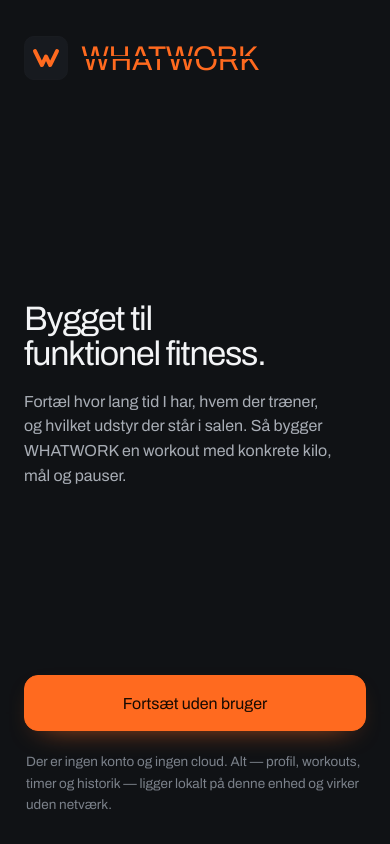
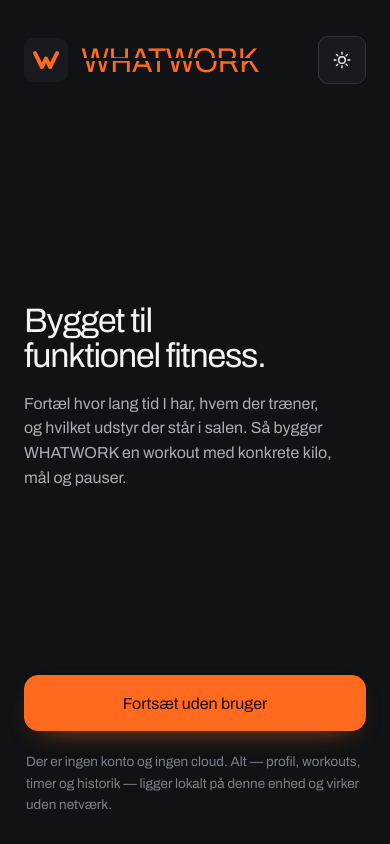
Before and after one commit to lassebrandtchr/WHATWORK, a React (Vite) app: page /#/velkommen in a window 390 px wide. Built offline with nearby package versions, Linux system fonts and the light colour scheme.

Commit message:
feat: hurtig Dark/Light Mode-skifter i headeren på alle sider
Ny ThemeToggle-komponent (sol/måne-ikon, ét klik skifter tema) tilføjet
i den faste mobilheader, desktop-headeren og velkomstskærmen — så
temaet kan skiftes fra stort set alle sider uden at gå ind i
Indstillinger.

```diff
--- a/src/App.tsx
+++ b/src/App.tsx
@@ -1,7 +1,7 @@
 import { useState } from 'react';
 import { BottomBar, DesktopHeader, Drawer, MobileNav } from './components/Navigation.js';
 import { Confetti } from './components/Confetti.js';
-import { EmptyState, Glyph } from './components/ui.js';
+import { EmptyState, Glyph, ThemeToggle } from './components/ui.js';
 import { Wordmark } from './components/Wordmark.js';
 import { WwMark } from './components/WwMark.js';
 import { freshGen, useWhatwork } from './state/useWhatwork.js';
@@ -41,7 +41,13 @@ export function App() {
   }
 
   if (ww.screen === 'welcome') {
-    return <Welcome onStart={ww.startOnboarding} />;
+    return (
+      <Welcome
+        onStart={ww.startOnboarding}
+        theme={ww.settings.theme}
+        onToggleTheme={() => ww.setTheme(ww.settings.theme === 'dark' ? 'light' : 'dark')}
+      />
+    );
   }
 
   if (ww.screen === 'onboard') {
@@ -111,6 +117,8 @@ export function App() {
           profileName={ww.profile.name || 'Gæst'}
           onGo={ww.go}
           onGenerate={ww.openGenerator}
+          theme={ww.settings.theme}
+          onToggleTheme={() => ww.setTheme(ww.settings.theme === 'dark' ? 'light' : 'dark')}
         />
       ) : (
         <div
@@ -133,9 +141,12 @@ export function App() {
             <WwMark size={28} />
             <Wordmark size={18} />
           </button>
-          <button type="button" className="ww-icon-btn" aria-label="Åbn menuen" aria-expanded={drawer} onClick={() => setDrawer(true)}>
-            <Glyph name="menu" />
-          </button>
+          <div style={{ display: 'flex', alignItems: 'center', gap: 8 }}>
+            <ThemeToggle theme={ww.settings.theme} onToggle={() => ww.setTheme(ww.settings.theme === 'dark' ? 'light' : 'dark')} />
+            <button type="button" className="ww-icon-btn" aria-label="Åbn menuen" aria-expanded={drawer} onClick={() => setDrawer(true)}>
+              <Glyph name="menu" />
+            </button>
+          </div>
         </div>
       )}
 
--- a/src/components/Navigation.tsx
+++ b/src/components/Navigation.tsx
@@ -1,6 +1,6 @@
 import { useEffect, useRef } from 'react';
 import { initialsOf } from '../lib/format.js';
-import { Glyph } from './ui.js';
+import { Glyph, ThemeToggle } from './ui.js';
 import { Wordmark } from './Wordmark.js';
 import { WwMark } from './WwMark.js';
 import type { Screen } from '../types.js';
@@ -55,12 +55,14 @@ export function MobileNav({ screen, onGo }: { screen: Screen; onGo: (s: Screen)
 }
 
 export function DesktopHeader({
-  screen, profileName, onGo, onGenerate,
+  screen, profileName, onGo, onGenerate, theme, onToggleTheme,
 }: {
   screen: Screen;
   profileName: string;
   onGo: (s: Screen) => void;
   onGenerate: () => void;
+  theme: 'dark' | 'light';
+  onToggleTheme: () => void;
 }) {
   const links: { id: Screen; label: string; action: () => void }[] = [
     { id: 'home', label: 'Hjem', action: () => onGo('home') },
@@ -116,6 +118,7 @@ export function DesktopHeader({
             </button>
           ))}
         </nav>
+        <ThemeToggle theme={theme} onToggle={onToggleTheme} />
         <button
           type="button"
           onClick={() => onGo('profile')}
--- a/src/components/ui.tsx
+++ b/src/components/ui.tsx
@@ -285,3 +285,17 @@ export function Glyph({ name, size = 20 }: { name: GlyphName; size?: number }) {
     </svg>
   );
 }
+
+/** Lille, hurtig skifter mellem Dark og Light Mode — vises i headeren på alle sider. */
+export function ThemeToggle({ theme, onToggle }: { theme: 'dark' | 'light'; onToggle: () => void }) {
+  return (
+    <button
+      type="button"
+      className="ww-icon-btn"
+      aria-label={theme === 'dark' ? 'Skift til Light Mode' : 'Skift til Dark Mode'}
+      onClick={onToggle}
+    >
+      <Glyph name={theme === 'dark' ? 'sun' : 'moon'} />
+    </button>
+  );
+}
--- a/src/screens/Welcome.tsx
+++ b/src/screens/Welcome.tsx
@@ -1,7 +1,14 @@
+import { ThemeToggle } from '../components/ui.js';
 import { Wordmark } from '../components/Wordmark.js';
 import { WwMark } from '../components/WwMark.js';
 
-export function Welcome({ onStart }: { onStart: () => void }) {
+export function Welcome({
+  onStart, theme, onToggleTheme,
+}: {
+  onStart: () => void;
+  theme: 'dark' | 'light';
+  onToggleTheme: () => void;
+}) {
   return (
     <div
       style={{
@@ -10,9 +17,12 @@ export function Welcome({ onStart }: { onStart: () => void }) {
         maxWidth: 560, margin: '0 auto', width: '100%',
       }}
     >
-      <div style={{ display: 'flex', alignItems: 'center', gap: 14 }}>
-        <WwMark size={44} />
-        <Wordmark size={30} />
+      <div style={{ display: 'flex', alignItems: 'center', justifyContent: 'space-between', gap: 14 }}>
+        <div style={{ display: 'flex', alignItems: 'center', gap: 14 }}>
+          <WwMark size={44} />
+          <Wordmark size={30} />
+        </div>
+        <ThemeToggle theme={theme} onToggle={onToggleTheme} />
       </div>
 
       <div style={{ padding: '44px 0 8px' }}>
```
